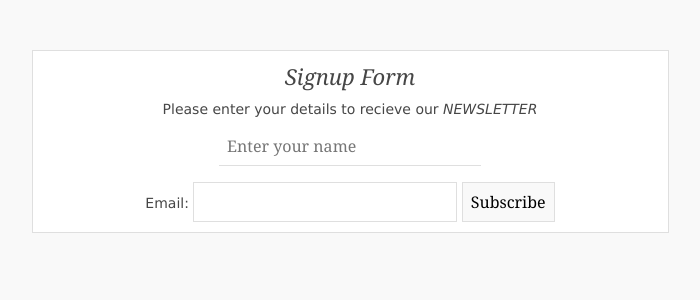
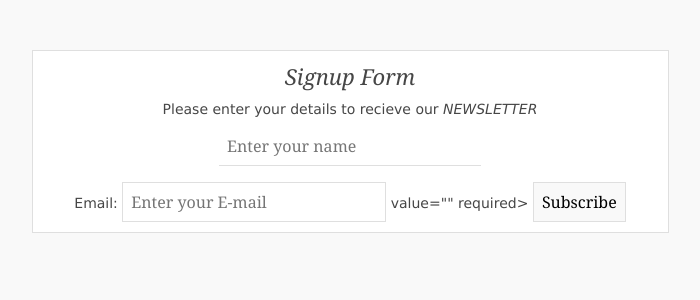
Before and after one commit to sush096/zerobyte, a PHP site: page / in a window 1280 px wide. Shown: the part 45-345 px from the top of the page, without its empty margins (290-990 px from the left). Run offline with PHP 8.4, Linux system fonts and the light colour scheme.

```diff
--- a/index.php
+++ b/index.php
@@ -93,7 +93,7 @@
         <form action="" method="post">
             <input type="text" name="name" placeholder="Enter your name" required style="border:none;border-bottom: 1px solid #DFDFDF; "><br><br>
             <label for="email">Email:</label>
-            <input type="text" name="email" value="<?php echo $email;?>" required>
+            <input type="text" name="email" placeholder="Enter your E-mail"> value="<?php echo $email;?>" required>
              <input type="submit" class="submit_button" value="Subscribe" />
         </form>
         <!-- end sign up form -->
```
